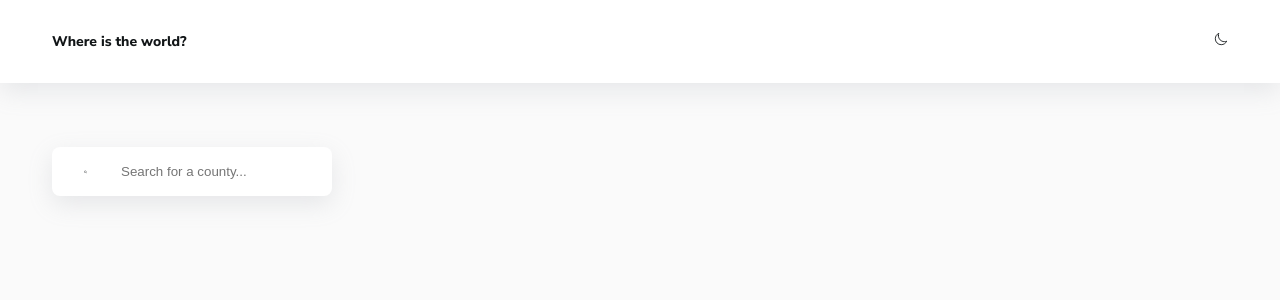
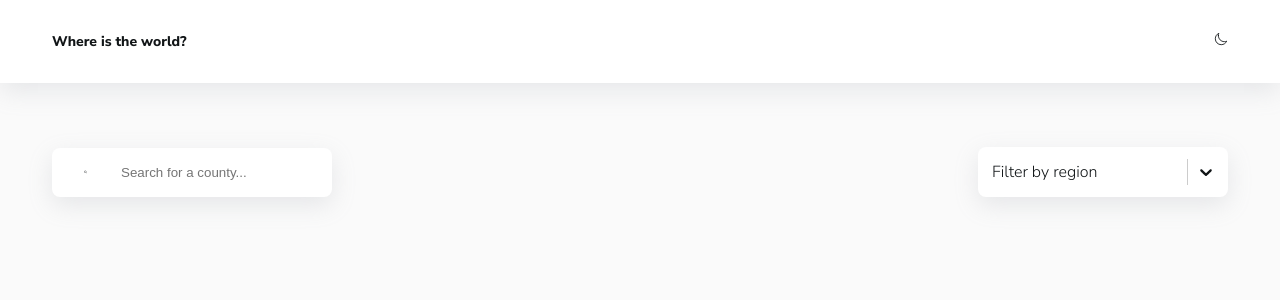
Before and after one commit to Endo-Resu/styled-components-theme, a React (Create React App) app: page / in a window 1280 px wide. Shown: the top 300 px of the page. Built offline with nearby package versions, Linux system fonts and the light colour scheme; the HTML template or start-up script is replaced by a standard one.

Commit message:
add select

```diff
--- a/src/components/Controls/Controls.tsx
+++ b/src/components/Controls/Controls.tsx
@@ -1,13 +1,36 @@
 import React, {useState} from 'react';
 import Search from "../Search/Search";
+import {CustomSelect} from "../CustomSelect/CustomSelect";
+import * as S from './style';
+
+const OPTIONS = [
+    {value: 'Africa', label: 'Africa'},
+    {value: 'America', label: 'America'},
+    {value: 'Asia', label: 'Asia'},
+    {value: 'Europe', label: 'Europe'},
+    {value: 'Oceania', label: 'Oceania'},
+]
 
 const Controls = () => {
-    const [search, setSearch] = useState<string>('')
+    const [search, setSearch] = useState<string>('');
+    const [region, setRegion] = useState('');
 
     return (
-        <>
-            <Search search={search} setSearch={setSearch}/>
-        </>
+        <S.Wrapper>
+            <Search
+                search={search}
+                setSearch={setSearch}
+            />
+            <CustomSelect
+                options={OPTIONS}
+                placeholder='Filter by region'
+                isClearable
+                isSearchable={false}
+                value={region}
+                // @ts-ignore
+                onChange={setRegion}
+            />
+        </S.Wrapper>
     );
 };
 
--- /dev/null
+++ b/src/components/Controls/style.tsx
@@ -0,0 +1,12 @@
+import styled from "styled-components";
+
+export const Wrapper = styled.div`
+  display: flex;
+  flex-direction: column;
+
+  @media(min-width: 767px) {
+    flex-direction: row;
+    justify-content: space-between;
+    align-items: center;
+  }
+`;
--- /dev/null
+++ b/src/components/CustomSelect/CustomSelect.tsx
@@ -0,0 +1,46 @@
+import styled from "styled-components";
+import Select from "react-select";
+
+// @ts-ignore
+export const CustomSelect = styled(Select).attrs({
+    styles: {
+        control: (provided: any) => ({
+            ...provided,
+            backgroundColor: 'var(--colors-ui-base)',
+            color: 'var(--colors-text)',
+            borderRadius: 'var(--radii)',
+            padding: '0.25rem',
+            border: 'none',
+            boxShadow: 'var(--shadow)',
+            height: '50px',
+        }),
+        // @ts-ignore
+        option: (provided: any, state) => ({
+            ...provided,
+            cursor: 'pointer',
+            color: 'var(--colors-text)',
+            backgroundColor: state.isSelected ? 'var(--colors-bg)' : 'var(--colors-ui-base)',
+        }),
+    }
+})`
+  width: 100%;
+  border-radius: var(--radii);
+  font-family: var(--family);
+  border: none;
+
+  & > * {
+    box-shadow: var(--shadow);
+  }
+
+  & * {
+    color: var(--colors-text) !important;
+  }
+
+  & > [id] {
+    background-color: var(--colors-ui-base);
+  }
+
+  @media(min-width: 767px) {
+    width: 250px;
+  }
+`
--- a/src/components/Search/style.tsx
+++ b/src/components/Search/style.tsx
@@ -21,6 +21,6 @@
     placeholder: 'Search for a county...'
 })`
   margin-left: 2rem;
-  background-color: transparent;
   color: var(--colors-text);
+  background-color: var(--colors-ui-base);
 `;
```
